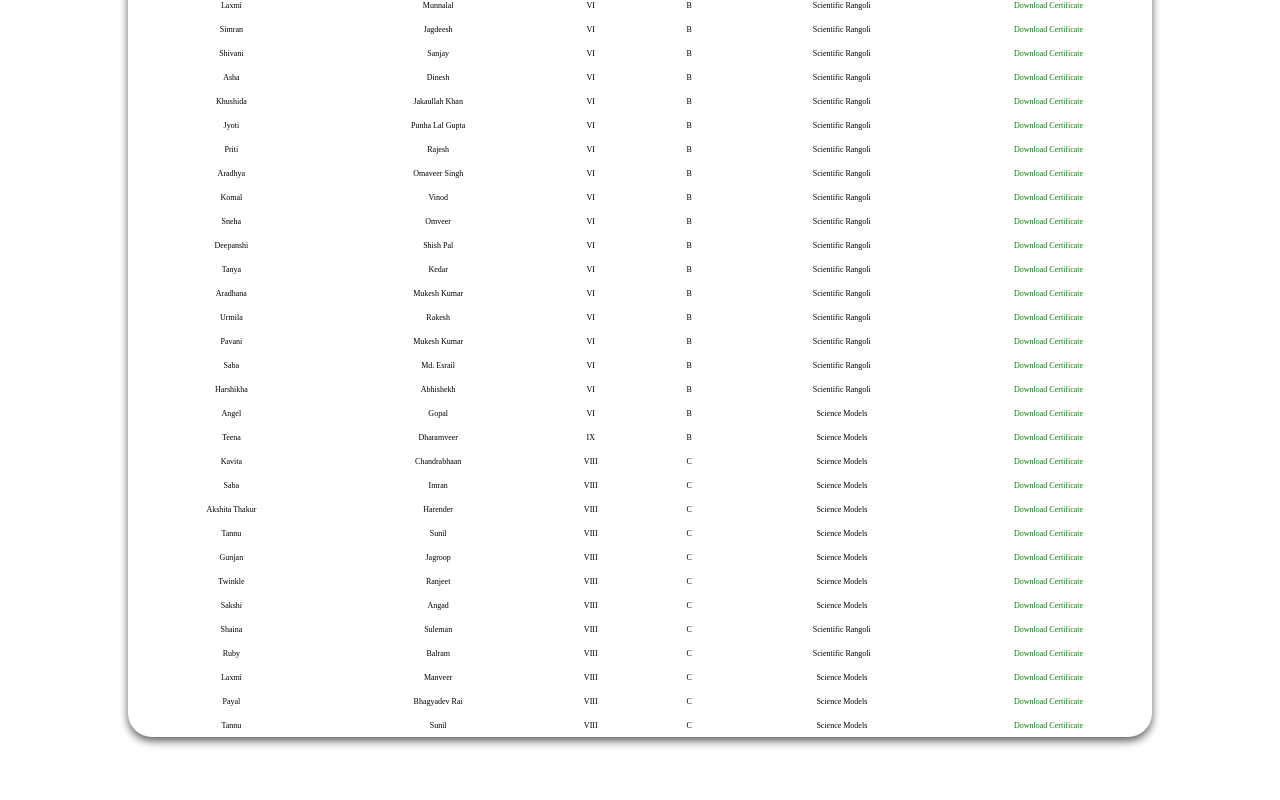
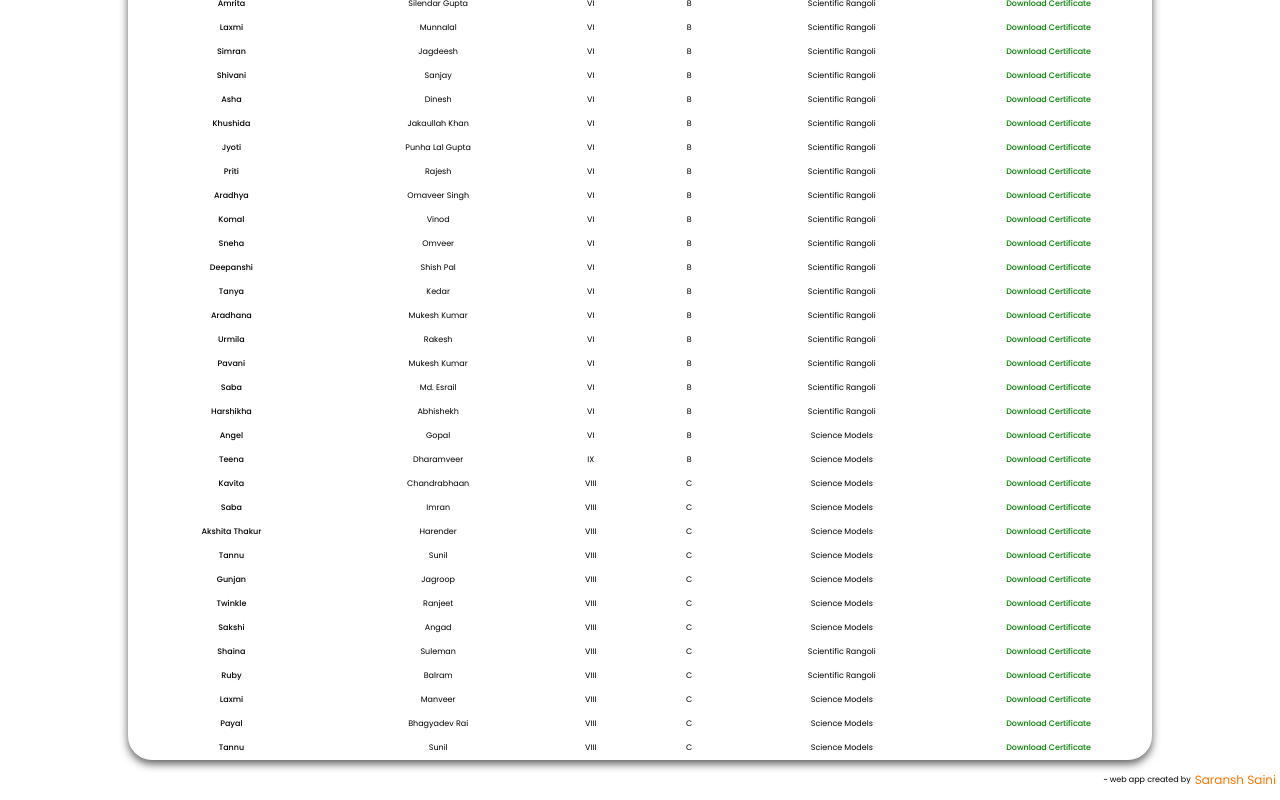
Before and after one commit to Saransh482003/GGSSS-Certificates, a Next.js app: page / in a window 1280 px wide. Shown: the part 6046-6846 px from the top of the page. Before the commit the page ends 6823 px from the top, so only its background shows below. Built offline with nearby package versions, Linux system fonts and the light colour scheme.

Commit message:
All done

```diff
--- a/pages/_app.js
+++ b/pages/_app.js
@@ -8,6 +8,7 @@ export default function App({ Component, pageProps }) {
         <meta name="description" content="Generated by create next app" />
         <meta name="viewport" content="width=device-width, initial-scale=1" />
         <link rel="icon" href="/favicon.ico" />
+        <link href="https://fonts.googleapis.com/css2?family=Poppins:wght@400;500&display=swap" rel="stylesheet" />
     </Head>
     <Component {...pageProps} />
   </>
--- a/pages/index.js
+++ b/pages/index.js
@@ -73,7 +73,10 @@ const index = () => {
 
         </div>
       </section>
-      <section style={{height:"5rem"}}></section>
+      <section style={{height:"5rem"}} className={styler.footer}>
+        <span style={{fontSize:"1.5rem",marginLeft:"0.5rem",marginRight:"0.5rem",color:"#fd7500"}}>Saransh Saini</span> ~ web app created by
+
+      </section>
     </>
   )
 }
--- a/styles/Index.module.css
+++ b/styles/Index.module.css
@@ -137,7 +137,11 @@
     border: 0.2rem solid black;
     /* font-size: 0.8rem; */
 }
-
+.footer{
+    display: flex;
+    flex-direction: row-reverse;
+    align-items: center;
+}
 @media (max-width: 1300px){
     .teachs{
         font-size: 0.8rem;
```
